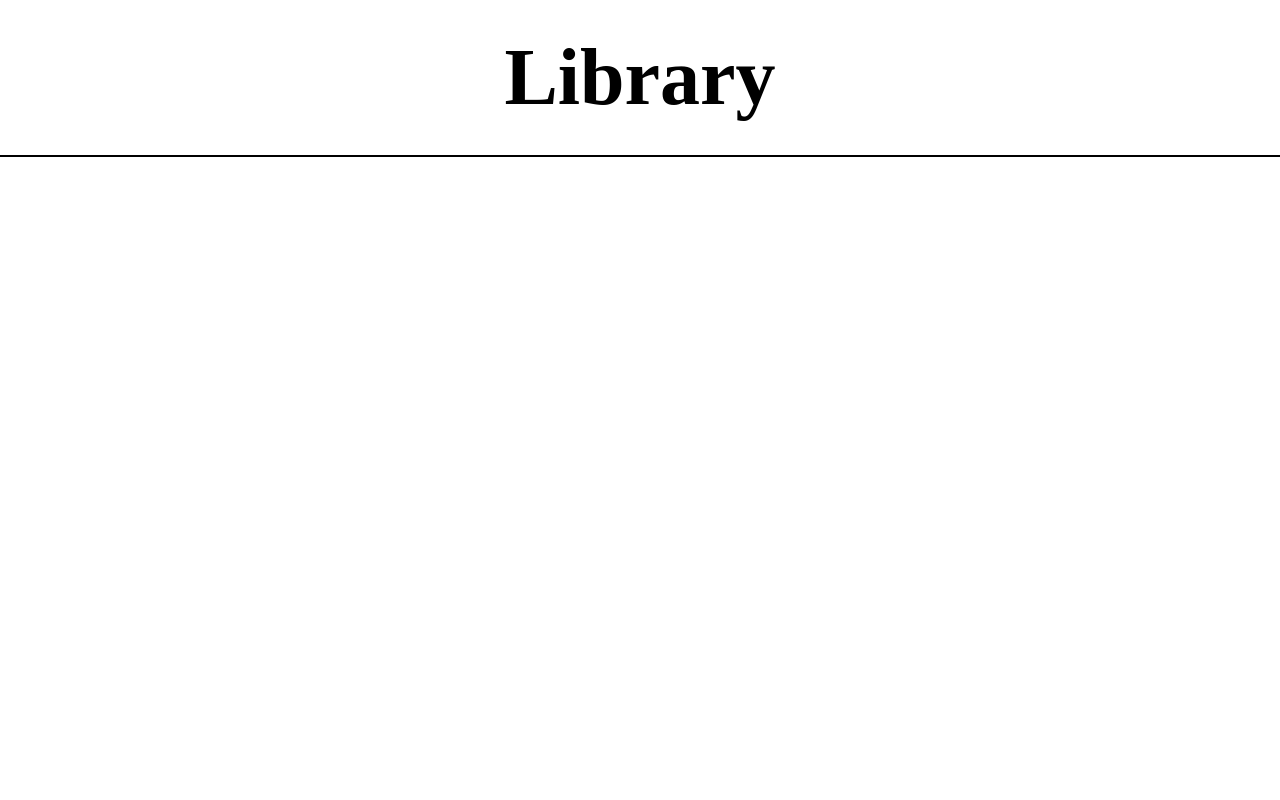
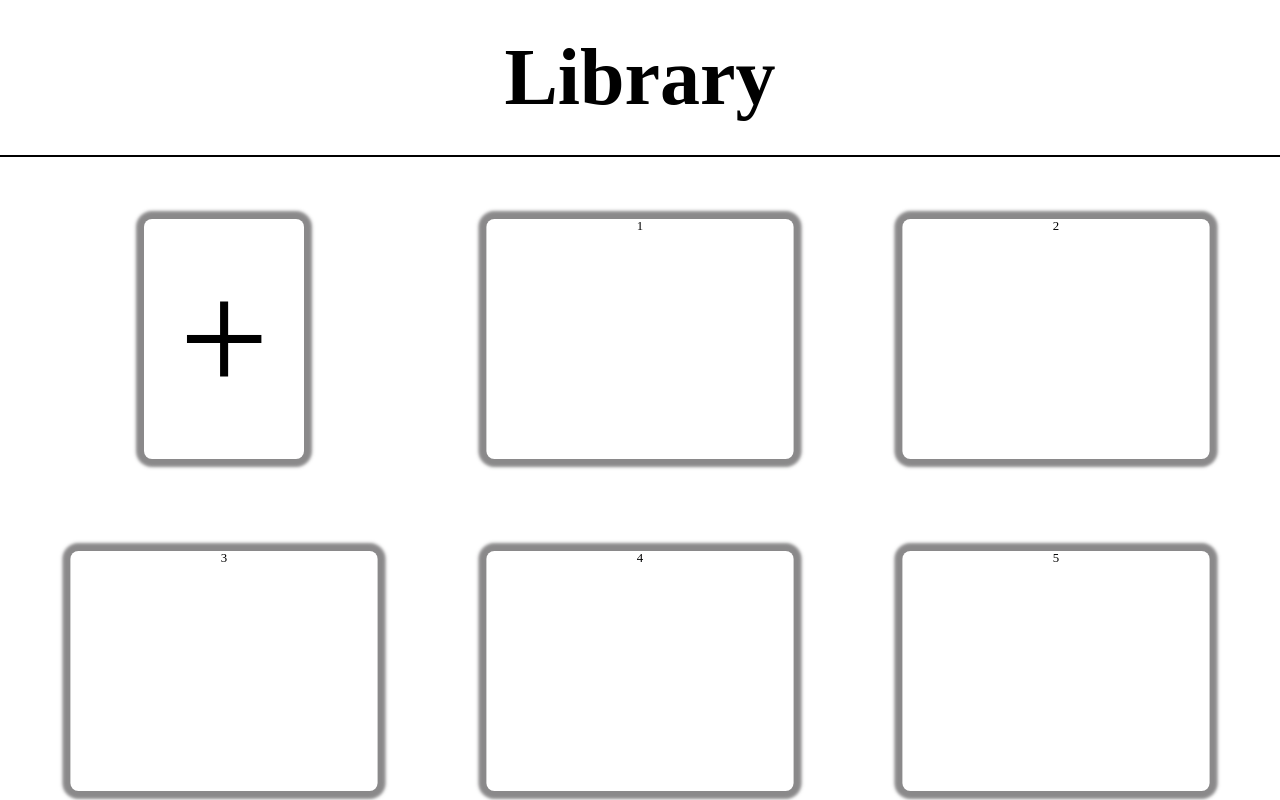
Before and after one commit to Saleh-Jomar/library, a plain HTML site: page index.html in a window 1280 px wide. Shown: the top 800 px of the page. Drawn offline with Linux system fonts and the light colour scheme.

Commit message:
Added an add button and some book placeholder for visualization of the design.

```diff
--- a/index.html
+++ b/index.html
@@ -13,7 +13,19 @@
     <header>
         <h1>Library</h1>
     </header>
-    <main></main>
+    <main>
+        <div class="library-container">
+            <div class="add-button">
+                <span class="plus">+</span>
+            </div>
+            <div class="book">1</div>
+            <div class="book">2</div>
+            <div class="book">3</div>
+            <div class="book">4</div>
+            <div class="book">5</div>
+            <div class="book">6</div>
+        </div>
+    </main>
 </body>
 
 </html>
--- a/style.css
+++ b/style.css
@@ -13,9 +13,47 @@ h1{
     margin: 0;
     font-size: 5rem;
 }
-main {
+.library-container {
     display: grid;
+    justify-items: center;
     grid-template-columns: repeat(3,1fr);
     grid-gap: 2rem;
     padding: 2rem;
 }
+.add-button {
+    width: 200px;
+    height: 300px;
+    display: grid;
+    justify-items: center;
+    box-shadow: 0 0 4px 10px rgb(60 59 60 / 60%);
+    border-radius: 10px;
+    transform: scale(0.8);
+    transition: all 1s ease;
+}
+.add-button:hover {
+    transform: scale(1);
+    cursor: pointer;
+    background-color: rgba(24, 211, 117, 0.5);
+}
+.plus {
+    align-self: center;
+    font-size: 200px;
+    transition: all 1s ease;
+}
+.add-button:hover .plus {
+    transform: rotate(90deg) scale(1.1);
+}
+.book {
+    width: 100%;
+    height: 300px;
+    display: grid;
+    justify-items: center;
+    box-shadow: 0 0 4px 10px rgb(60 59 60 / 60%);
+    border-radius: 10px;
+    transform: scale(0.8);
+    transition: all 1s ease;
+}
+.book:hover {
+    transform: scale(1);
+    cursor: pointer;
+}
```
